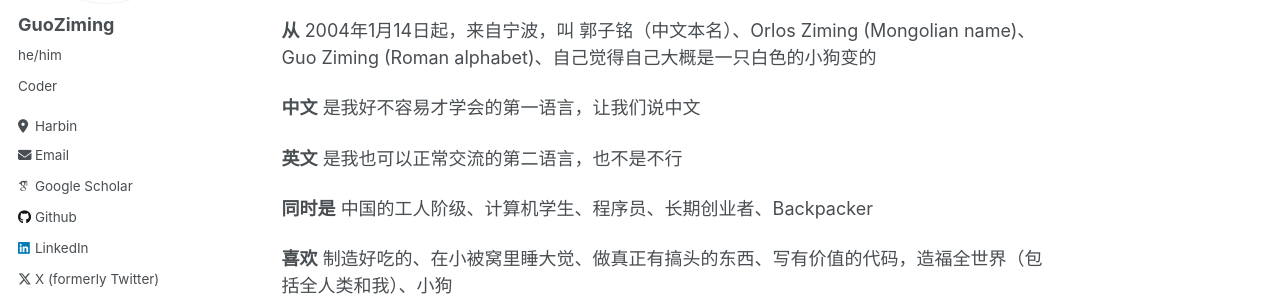
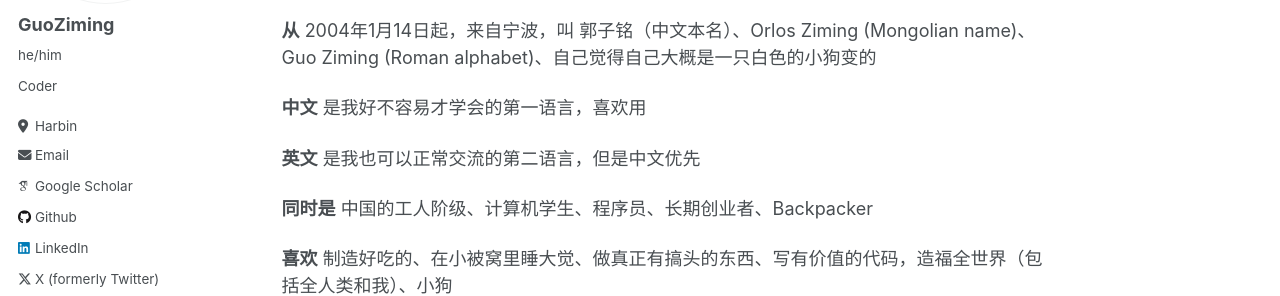
Before and after one commit to mcxiaoxiao/mcxiaoxiao.github.io, a Jekyll site: the page built from _pages/about.md, in a window 1280 px wide and 1256 px high. Shown: the part 280-576 px from the top of the window. Built offline with Jekyll 4.4.1, drawn with Linux system fonts in a browser that asks for light colours; some web fonts are replaced.

Commit message:
Update about.md

```diff
--- a/_pages/about.md
+++ b/_pages/about.md
@@ -17,9 +17,9 @@ redirect_from:
 
 **从** 2004年1月14日起，来自宁波，叫 郭子铭（中文本名）、Orlos Ziming (Mongolian name)、Guo Ziming (Roman alphabet)、自己觉得自己大概是一只白色的小狗变的
 
-**中文** 是我好不容易才学会的第一语言，让我们说中文
+**中文** 是我好不容易才学会的第一语言，喜欢用
 
-**英文** 是我也可以正常交流的第二语言，也不是不行
+**英文** 是我也可以正常交流的第二语言，但是中文优先
 
 **同时是** 中国的工人阶级、计算机学生、程序员、长期创业者、Backpacker
 
```
